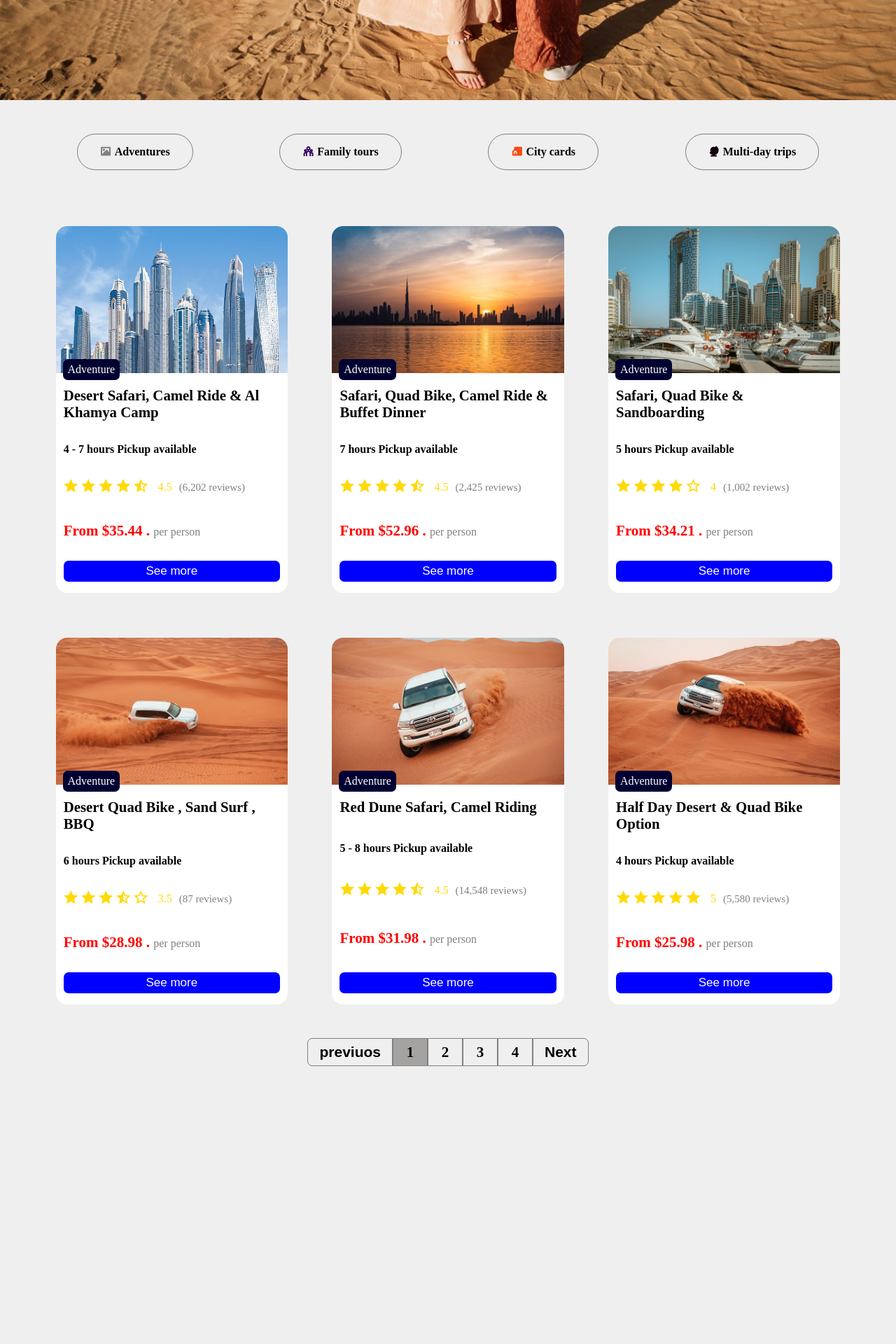
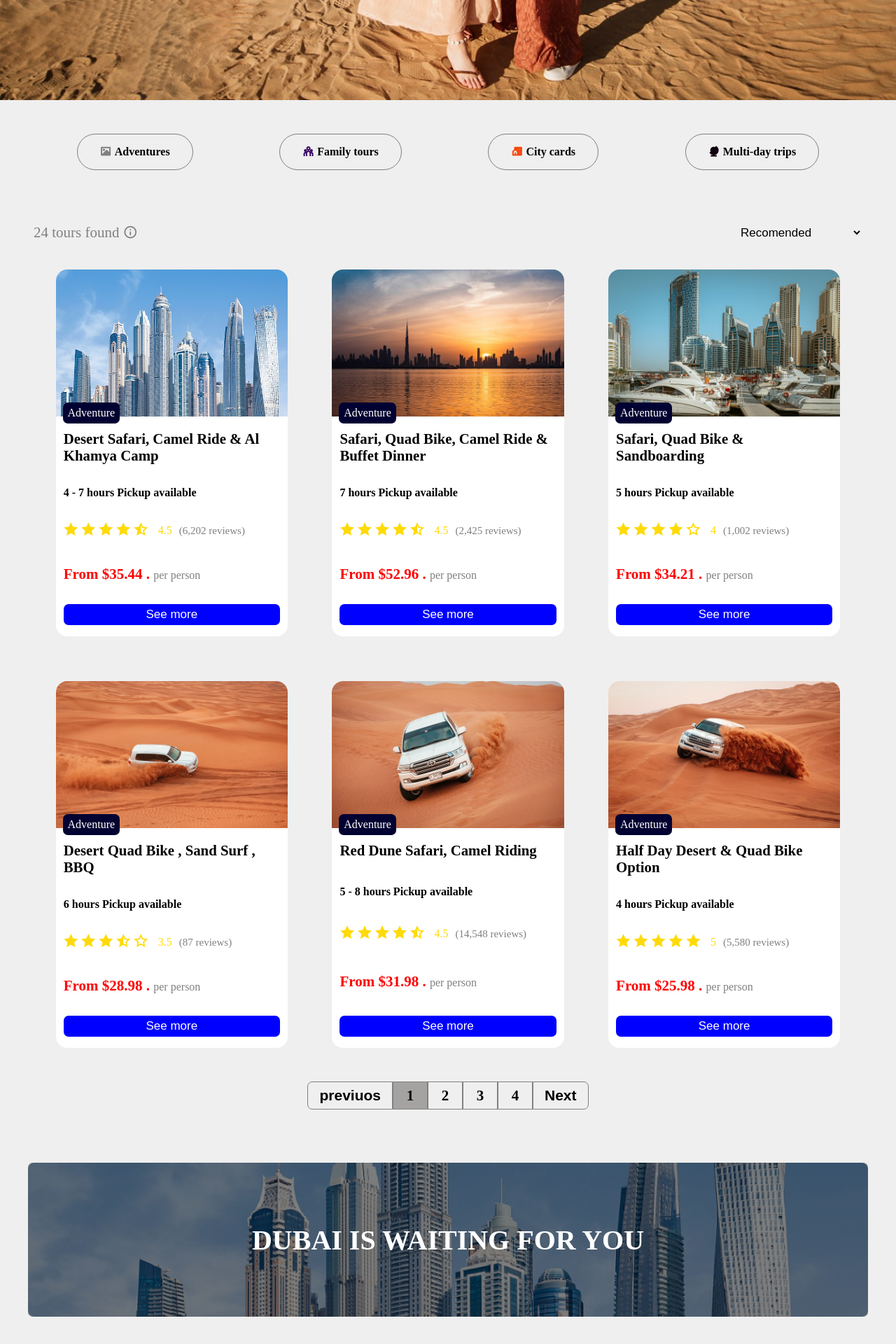
Before and after one commit to HidayahJadaan/Dubai-Desert-SafariApp-ReactJS, a React (Create React App) app: page / in a window 1280 px wide. Shown: the part 741-2661 px from the top of the page at 70% size. Before the commit the page ends 2280 px from the top, so only its background shows below. Built offline with nearby package versions, Linux system fonts and the light colour scheme.

Commit message:
Finishing Banner Component

```diff
--- a/src/App.js
+++ b/src/App.js
@@ -6,25 +6,33 @@ import Pagination from './components/pagination/Pagination';
 import Services from './components/services/Services';
 import TourList from './components/tours/TourList';
 import {toursList} from './data'
+import SortInput from './components/sort-input/SortInput';
+import Banner from './components/banner/Banner';
 
 function App() {
 // Algorithm For Pagination
   const [currentPage, setCurrentPage]=  useState(1);
+  const [sortItem, setSortItem]=  useState("recomended");
   const  TOUR_PER_PAGE = 6; // as you like
   const pages =Math.ceil(toursList.length / TOUR_PER_PAGE ); // 24/6 = 4
   const startIndex = (currentPage - 1 ) * TOUR_PER_PAGE;
   const endIndex = currentPage * TOUR_PER_PAGE;
-  const tours = toursList.slice(startIndex, endIndex); //new array contains tours per page for each page
 
+  // SORTING TOURS
+  const sortedToursList = sortItem === "low" ? toursList.sort((a,b)=> a.priceFrom - b.priceFrom) : sortItem === "high" ?
+    toursList.sort((a,b)=> b.priceFrom - a.priceFrom) : toursList;
 
-
+    const tours = sortedToursList.slice(startIndex, endIndex); //new array contains tours per page for each page
   return (
     <div className="App">
     <Header />
     <HeroHeader />
     <Services />
+    <SortInput setSortItem={setSortItem} sortItem={sortItem} toursLength={toursList.length} />
     <TourList toursList={tours}/>
     <Pagination pages={pages} currentPage={currentPage} setCurrentPage={setCurrentPage} />
+
+    <Banner />
     </div>
   );
 }
--- /dev/null
+++ b/src/components/banner/Banner.jsx
@@ -0,0 +1,18 @@
+import React from 'react'
+import "./banner.css"
+import SkySCrapper from "../../images/skyscrepper.jpg"
+
+export default function Banner() {
+  return (
+    <div className='banner'>
+<div className="banner-wrapper">
+    <div className="banner-layout">
+        <h1 className='banner-layout-title'>DUBAI IS WAITING FOR YOU</h1>
+    </div>
+
+    <img src={SkySCrapper} alt="Dubai-abnner" className='banner-img'/>
+</div>
+
+    </div>
+  );
+}
--- /dev/null
+++ b/src/components/banner/banner.css
@@ -0,0 +1,49 @@
+.banner{
+    width: 100%;
+    height: 300px;
+    padding: 40px;
+    margin: 20px 0;
+}
+
+.banner-wrapper{
+    width: 100%;
+    height: 100%;
+    position: relative;
+}
+
+.banner-img{
+    width: 100%;
+    height: 100%;
+    border-radius: 10px;
+    object-fit: cover;
+}
+
+.banner-layout{
+    position: absolute;
+    background-color: rgba(0, 0, 0,0.5);
+    top: 0;
+    left: 0;
+    width: 100%;
+    height: 100%;
+    border-radius: 7px;
+    display: flex;
+    align-items: center;
+    justify-content: center;
+}
+
+.banner-layout-title{
+    font-size: 40px;
+    color: white;
+}
+
+@media (max-width:720px){
+    .banner-layout-title{
+        font-size: 25px;
+    }
+    }
+
+@media (max-width:520px){
+.banner-layout-title{
+    font-size: 15px;
+}
+}
--- /dev/null
+++ b/src/components/sort-input/SortInput.css
@@ -0,0 +1,38 @@
+.sort-input-container{
+    display: flex;
+    align-items: center;
+    justify-content: space-between;
+    padding: 0 3rem;
+    margin-top: 21px;
+}
+
+.avialable-tours{
+font-size: 21px;
+color: gray;
+}
+.sort-input-container select{
+border: none;
+padding: 10px 17px;
+border-radius: 7px;
+font-size: 17px;
+font-weight: 500;
+}
+.sort-input-container select:focus{
+    outline: none;
+}
+
+.sort-input-container select option{
+padding: 10px;
+outline: none;
+}
+
+@media (max-width:520px){
+    .sort-input-container{
+        align-items: flex-start;
+        flex-direction: column-reverse;
+    }
+    .avialable-tours{
+        margin-top: 15px;
+        margin-left: 15px;
+    }
+}
--- /dev/null
+++ b/src/components/sort-input/SortInput.jsx
@@ -0,0 +1,19 @@
+import React from 'react'
+import './SortInput.css'
+
+export default function SortInput({toursLength, setSortItem, sortItem}) {
+  return (
+    <div className='sort-input-container'>
+        <div className="avialable-tours">
+           {toursLength} tours found <i class="ri-information-line"></i>
+        </div>
+
+            <select value={sortItem} onChange={(e)=>setSortItem(e.target.value)}>
+                <option value="recomended">Recomended</option>
+                <option value="low">Price - Low to high</option>
+                <option value="high">Price - High to low</option>
+            </select>
+
+        </div>
+  );
+}
```
